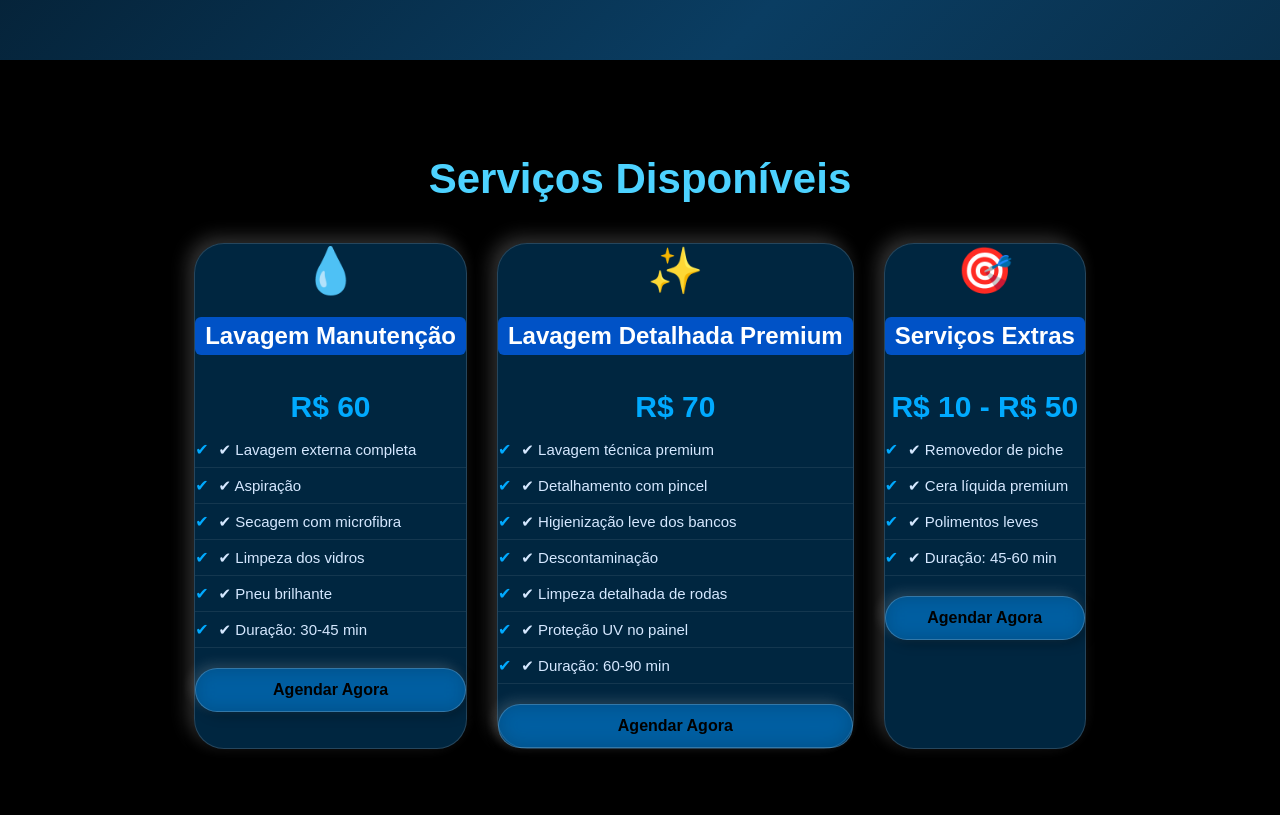
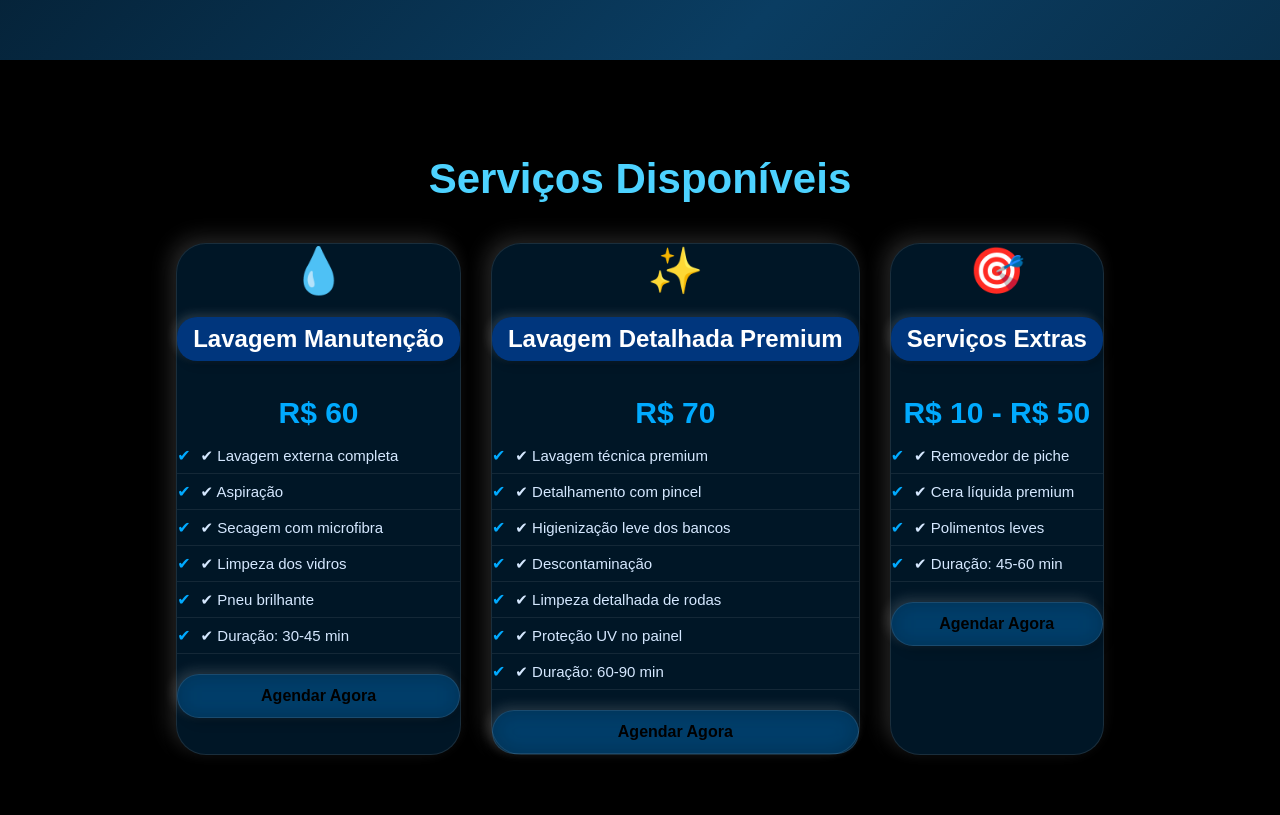
Before and after one commit to wendelrocha14/site-street-wash, a Flask app: page / in a window 1280 px wide; the page is wider, and only the part inside the window is pictured. Shown: the part 538-1353 px from the top of that part. Before the commit the page ends 1287 px from the top of that part, so only its background shows below. Run offline with Flask 3, Linux system fonts and the light colour scheme.

Commit message:
Atualiza CSS completo: cards translúcidos e bolhas iOS

```diff
--- a/static/style.css
+++ b/static/style.css
@@ -28,13 +28,6 @@
     flex-direction: column;
     align-items: flex-start;
     gap: 4px; /* Espaço entre logo e frase */
-}
-
-.logo-text {
-    color: #4DD2FF;
-    font-size: 16px;
-    font-weight: 600;
-    margin-top: 4px;
 }
 
 /* MENU */
@@ -140,25 +133,25 @@
 }
 
 /* ===================== */
-/* CARDS ESTILO BOLHA CLARA iOS */
+/* CARDS ESTILO BOLHA TRANSLÚCIDA iOS */
 /* ===================== */
 .card {
-    background: rgba(0, 150, 255, 0.25) !important; /* azul clarinho translúcido */
-    backdrop-filter: blur(14px);
+    background: rgba(0, 150, 255, 0.15) !important; /* azul super transparente */
+    backdrop-filter: blur(18px);
     border-radius: 30px !important;
     box-shadow:
-        6px 6px 18px rgba(0,0,0,0.25),
-        -6px -6px 18px rgba(255,255,255,0.2) !important;
-    border: 1px solid rgba(255,255,255,0.15);
+        6px 6px 20px rgba(0,0,0,0.2),
+        -6px -6px 20px rgba(255,255,255,0.15) !important;
+    border: 1px solid rgba(255,255,255,0.1);
     transition: 0.35s ease;
-    color: #fff; /* mantém texto branco */
+    color: #fff;
 }
 
 .card:hover {
     transform: scale(1.03);
     box-shadow:
-        8px 8px 22px rgba(0,0,0,0.3),
-        -8px -8px 22px rgba(255,255,255,0.25) !important;
+        8px 8px 25px rgba(0,0,0,0.25),
+        -8px -8px 25px rgba(255,255,255,0.2) !important;
 }
 
 /* ÍCONE */
@@ -167,16 +160,25 @@
     margin-bottom: 10px;
 }
 
-/* TÍTULO */
+/* TÍTULO DO CARD EM BOLHA iOS */
 .card h2 {
     margin: 10px 0 5px;
     font-size: 24px;
     font-weight: bold;
-    color: white;
-    background: rgba(0,102,255,0.7);
+    color: #fff;
+    background: rgba(0,102,255,0.4); /* azul translúcido */
+    border-radius: 20px; /* bolha */
+    padding: 8px 16px;
     display: inline-block;
-    padding: 5px 10px;
-    border-radius: 6px;
+    box-shadow:
+        3px 3px 10px rgba(0,0,0,0.25),
+        -3px -3px 10px rgba(255,255,255,0.15);
+    transition: 0.3s;
+}
+
+.card h2:hover {
+    transform: scale(1.05);
+    background: rgba(0,102,255,0.6);
 }
 
 /* PREÇO */
@@ -212,34 +214,30 @@
     font-size: 16px;
 }
 
-/* ===================== */
 /* BOTÃO DENTRO DO CARD */
-/* ===================== */
 .btn-card {
-    background: rgba(0,150,255,0.35) !important;
+    background: rgba(0,150,255,0.2) !important; /* super transparente */
     border-radius: 40px !important;
-    border: 1px solid rgba(255,255,255,0.2);
-    backdrop-filter: blur(10px);
+    border: 1px solid rgba(255,255,255,0.1);
+    backdrop-filter: blur(12px);
     box-shadow:
-        4px 4px 12px rgba(0,0,0,0.25),
+        4px 4px 12px rgba(0,0,0,0.2),
         -4px -4px 12px rgba(255,255,255,0.15);
     transition: .3s;
     display: block;
     text-align: center;
     font-weight: bold;
-    color: #000; /* texto preto para contraste */
+    color: #000; /* contraste */
     text-decoration: none;
     padding: 12px;
 }
 
 .btn-card:hover {
     transform: scale(1.09);
-    background: rgba(0,150,255,0.55) !important;
+    background: rgba(0,150,255,0.35) !important;
 }
 
-/* ===================== */
 /* BOTÃO WHATSAPP (opcional) */
-/* ===================== */
 .btn-whats {
     background: rgba(37,211,102,0.6);
     color: #fff;
@@ -269,12 +267,9 @@
     font-weight: 600;
     margin-top: 8px;
     letter-spacing: 0.5px;
-
-    /* Glow suave premium */
     text-shadow:
         0 0 8px rgba(77,210,255,0.6),
         0 0 12px rgba(0,150,255,0.4);
-
     animation: glowPulse 2.5s infinite alternate;
 }
 
```
